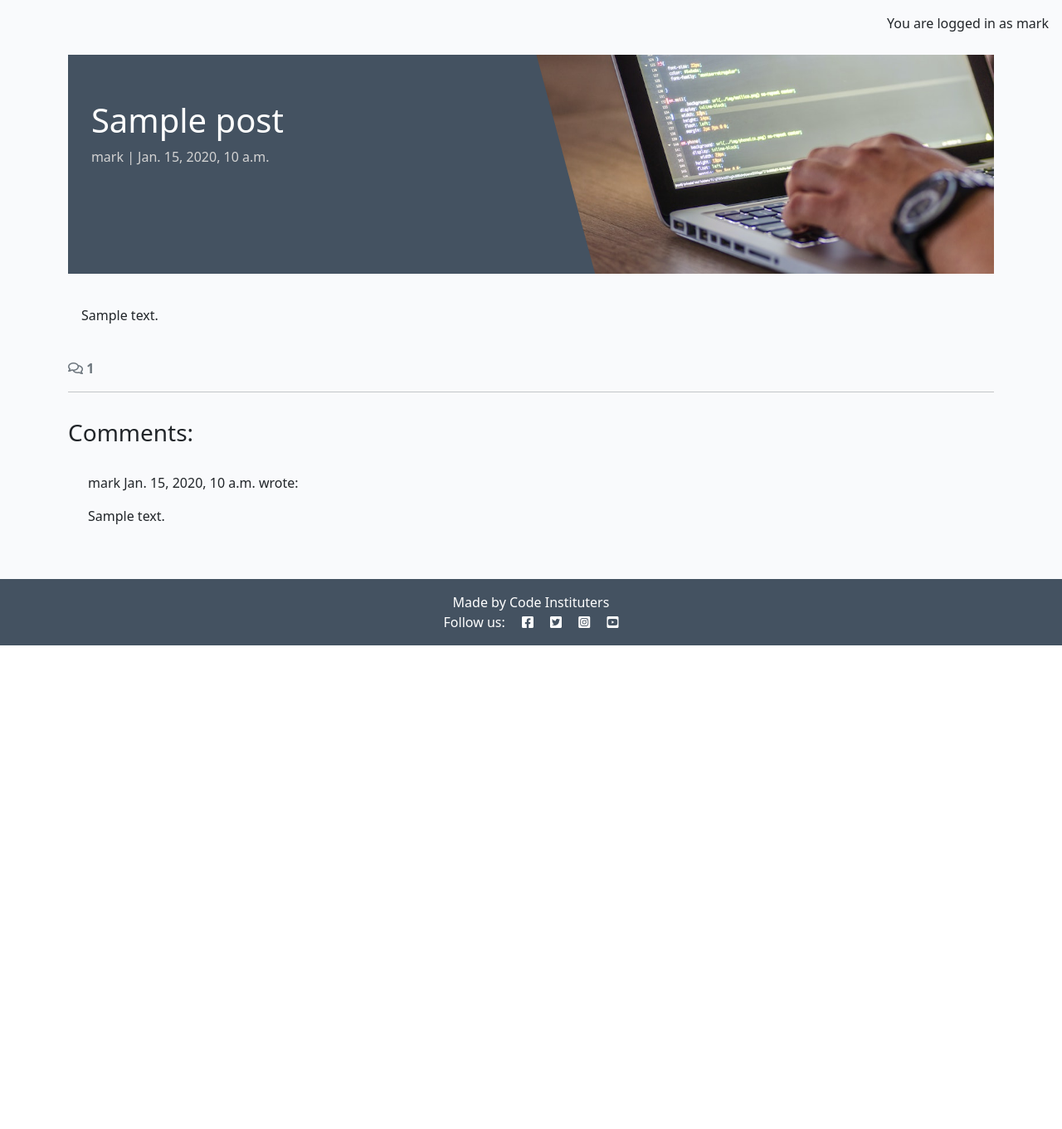
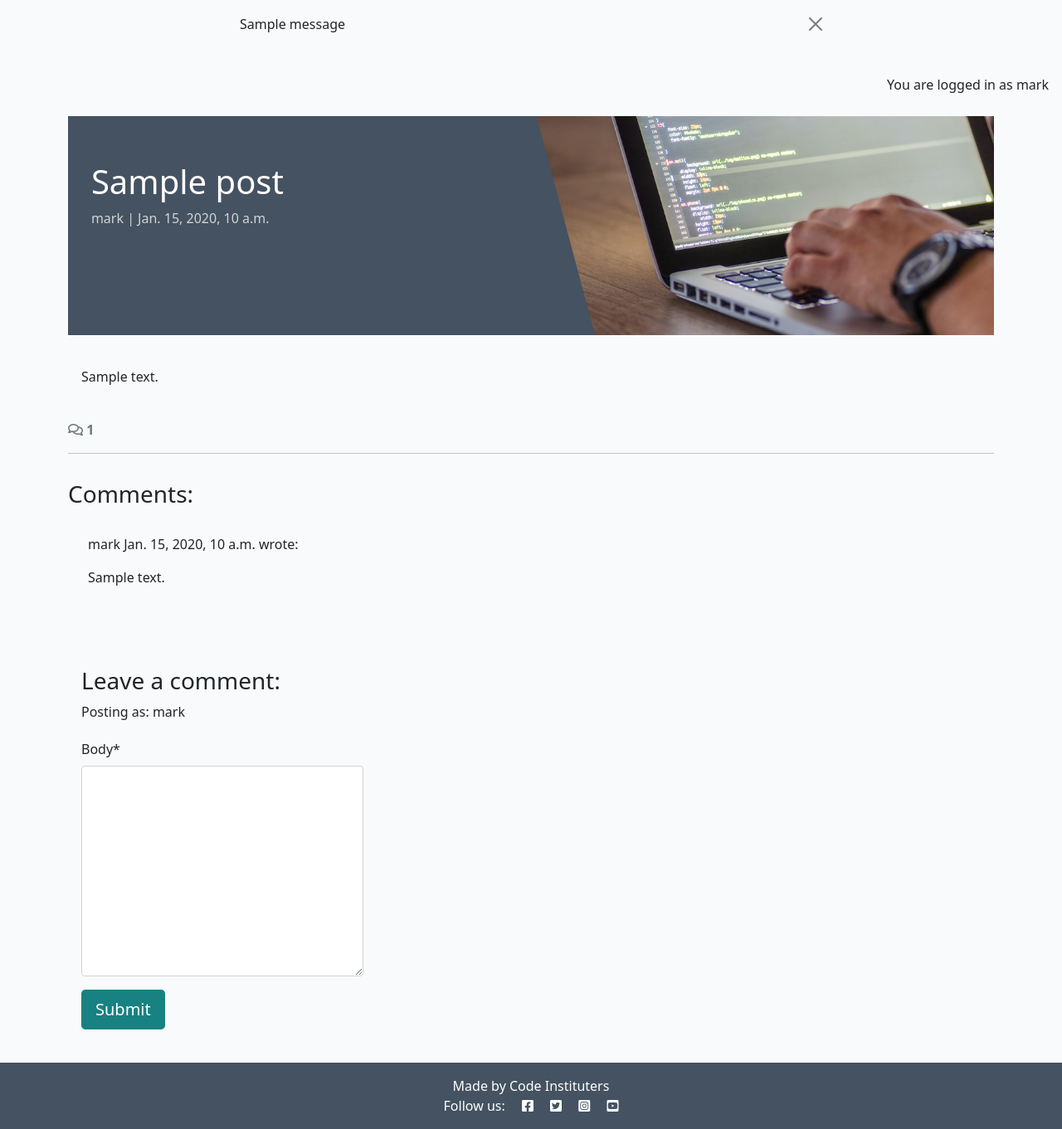
Before and after one commit to markh55/codestar_blog, a Django app: a page that uses templates/base.html in a window 1280 px wide. Shown: the part 60-1421 px from the top of the page at 83% size. Before the commit the page ends 838 px from the top, so only its background shows below. Run offline with Django 4.2, Linux system fonts and the light colour scheme; a user stored in the database is signed in; data comes from the database, SQL or seed files in the repository; tables that the repository leaves empty hold one stand-in row (values such as "Sample post"); one stand-in notice (Sample message) is shown; some libraries are stand-ins or nearby versions.

Commit message:
added user submit comment feature

```diff
--- /dev/null
+++ b/blog/forms.py
@@ -0,0 +1,8 @@
+from .models import Comment
+from django import forms
+
+
+class CommentForm(forms.ModelForm):
+    class Meta:
+        model = Comment
+        fields = ('body',)
--- a/blog/templates/blog/post_detail.html
+++ b/blog/templates/blog/post_detail.html
@@ -1,6 +1,7 @@
 
 {% extends 'base.html' %} {% block content %}
 {% load static %}
+{% load crispy_forms_tags %}
 
 <div class="masthead">
     <div class="container">
@@ -72,5 +73,23 @@
       </div>
     </div>
   </div>
+   <!-- Creating New Comments -->
+    <div class="col-md-4 card mb-4 mt-3">
+      <div class="card-body">
+        {% if user.is_authenticated %}
+        <h3>Leave a comment:</h3>
+        <p>Posting as: {{ user.username }}</p>
+        <form id="commentForm" method="post"
+          style="margin-top: 1.3em;">
+          {{ comment_form | crispy }}
+          {% csrf_token %}
+          <button id="submitButton" type="submit"
+            class="btn btn-signup btn-lg">Submit</button>
+        </form>
+        {% else %}
+        <p>Log in to leave a comment</p>
+        {% endif %}
+      </div>
+    </div>
 </div>
 {% endblock content %}
--- a/blog/views.py
+++ b/blog/views.py
@@ -1,6 +1,8 @@
 from django.shortcuts import render, get_object_or_404
 from django.views import generic
+from django.contrib import messages
 from .models import Post
+from .forms import CommentForm
 
 # Create your views here.
 class PostList(generic.ListView):
@@ -28,6 +30,22 @@ def post_detail(request, slug):
     comments = post.comments.all().order_by("-created_on")
     comment_count = post.comments.filter(approved=True).count()
 
+    if request.method == "POST":
+        comment_form = CommentForm(data=request.POST)
+        if comment_form.is_valid():
+            comment = comment_form.save(commit=False)
+            comment.author = request.user
+            comment.post = post
+            comment.save()
+
+            messages.add_message(
+        request, messages.SUCCESS,
+        'Comment submitted and awaiting approval'
+    )
+            comment_form = CommentForm()  # Only reset after saving
+    else:
+        comment_form = CommentForm()  # GET request - show empty form
+
     return render(
     request,
     "blog/post_detail.html",
@@ -35,5 +53,6 @@ def post_detail(request, slug):
         "post": post,
         "comments": comments,
         "comment_count": comment_count,
+        "comment_form": comment_form,
     },
 )
--- a/codestar/settings.py
+++ b/codestar/settings.py
@@ -47,6 +47,8 @@ INSTALLED_APPS = [
     'allauth',
     'allauth.account',
     'allauth.socialaccount',
+    'crispy_forms',
+    'crispy_bootstrap5',
     'django_summernote',
     'blog',
     'about',
@@ -54,6 +56,9 @@ INSTALLED_APPS = [
 SITE_ID = 1
 LOGIN_REDIRECT_URL = '/'
 LOGOUT_REDIRECT_URL = '/'
+
+CRISPY_ALLOWED_TEMPLATE_PACKS = "bootstrap5"
+CRISPY_TEMPLATE_PACK = "bootstrap5"
 
 MIDDLEWARE = [
     'django.middleware.security.SecurityMiddleware',
--- a/requirements.txt
+++ b/requirements.txt
@@ -3,11 +3,13 @@ bleach==6.2.0
 certifi==2025.4.26
 cffi==1.17.1
 charset-normalizer==3.4.2
+crispy-bootstrap5==0.7
 cryptography==45.0.3
 defusedxml==0.7.1
 dj-database-url==0.5.0
 Django==4.2.21
 django-allauth==0.57.2
+django-crispy-forms==2.4
 django-summernote==0.8.20.0
 gunicorn==20.1.0
 idna==3.10
--- a/templates/base.html
+++ b/templates/base.html
@@ -73,7 +73,21 @@
             </div>
         </div>
     </nav>
-
+    <!-- displaying Django messages -->
+<div class="container">
+  <div class="row">
+    <div class="col-md-8 offset-md-2">
+      {% for message in messages %}
+      <div class="alert {{ message.tags }} alert-dismissible
+        fade show" id="msg" role="alert">
+        {{ message | safe }}
+        <button type="button" class="btn-close"
+          data-bs-dismiss="alert" aria-label="Close"></button>
+      </div>
+      {% endfor %}
+    </div>
+  </div>
+</div>
     <main class="flex-shrink-0 main-bg">
 
            {% if user.is_authenticated %}
```
